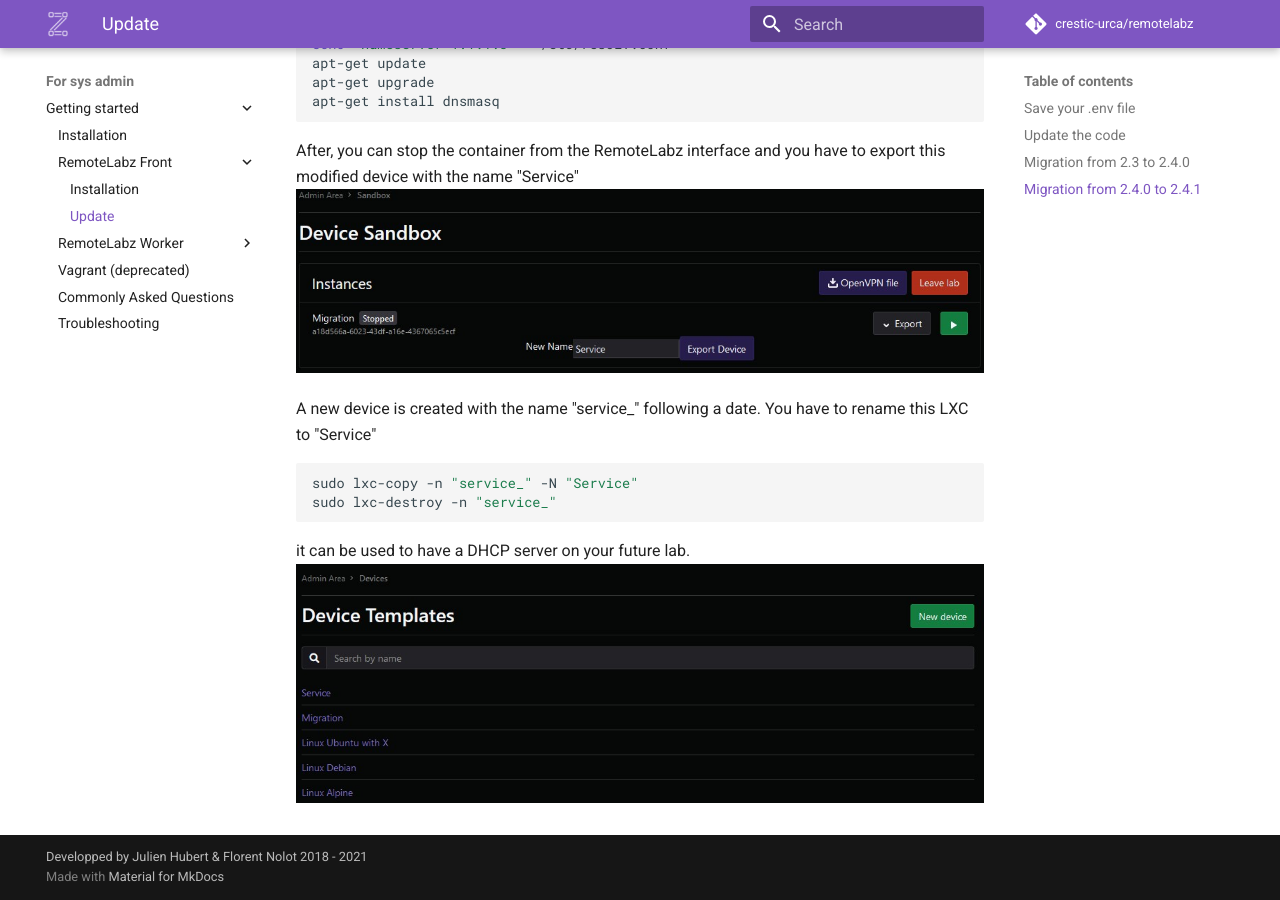
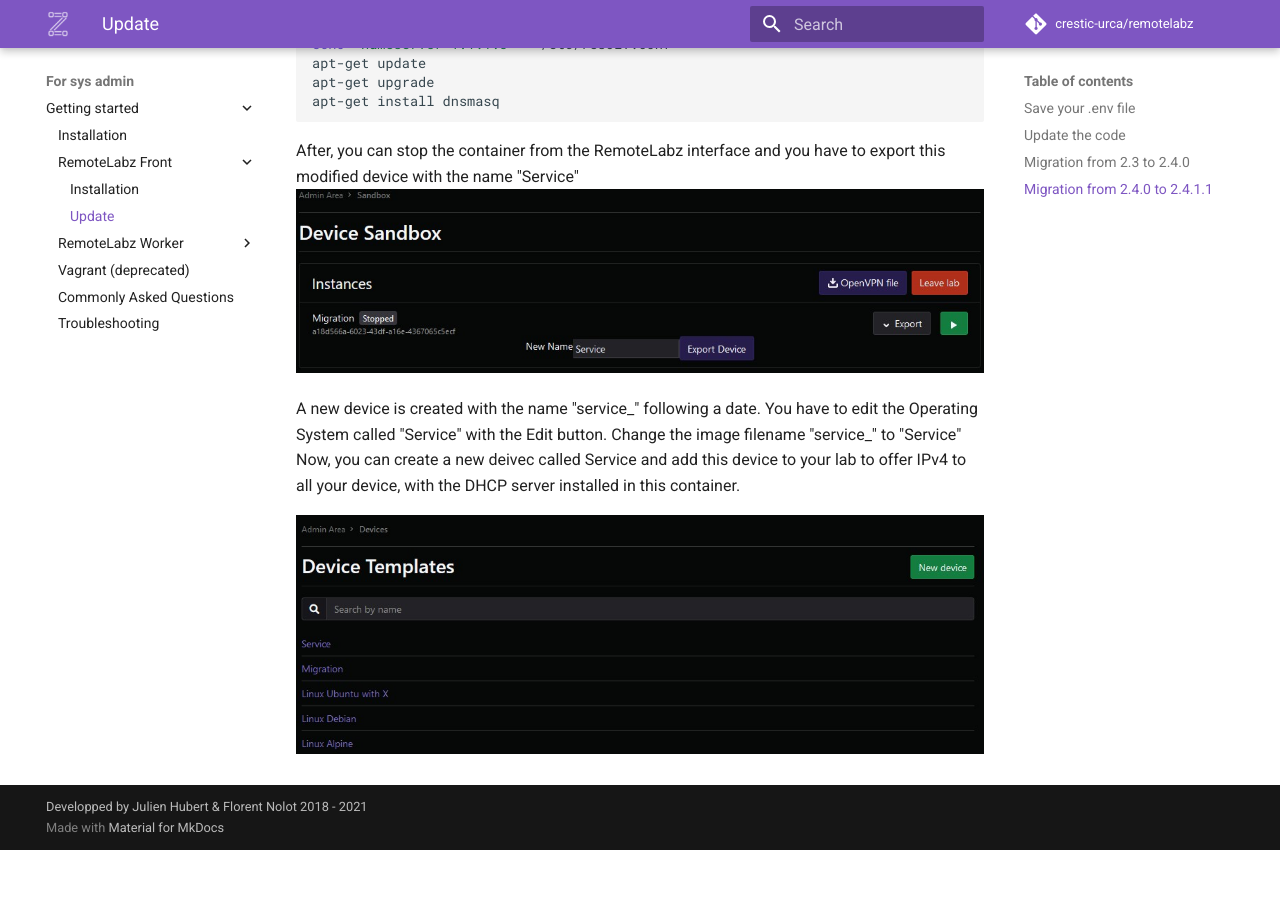
Before and after one commit to remotelabz/remotelabz-docs, an MkDocs documentation site: the page built from docs/administrators/getting-started/ubuntu-front-update.md, in a window 1280 px wide and 900 px high, scrolled down 2377 px. Built offline with MkDocs 1.6.1 and Material for MkDocs 9.7.7, drawn with Linux system fonts in a browser that asks for light colours; comment, search, counter and statistics services are not loaded; after the commit the page ends 3227 px from its top, so only the background shows below that; some of the changed text lies outside the part shown.

Commit message:
migration process to 2.4.1.1 finish

````diff
--- a/docs/administrators/getting-started/ubuntu-front-update.md
+++ b/docs/administrators/getting-started/ubuntu-front-update.md
@@ -45,9 +45,9 @@ sudo find /opt/remotelabz/public/uploads/lab/banner/* -type d -exec cp /opt/remo
 ```
 You also have to add all user in the default group if you want they can execute some basic labs
 
-##Migration from 2.4.0 to 2.4.1
+##Migration from 2.4.0 to 2.4.1.1
 
-To update from 2.4.0 to 2.4.1, on the worker, you have to :
+To update from 2.4.0 to 2.4.1.1, on the worker, you have to :
 ```bash
 sudo lxc-create -t download -n Migration -- -d debian -r bullseye -a amd64 --keyserver hkp://keyserver.ubuntu.com
 ```
@@ -69,12 +69,7 @@ apt-get install dnsmasq
 After, you can stop the container from the RemoteLabz interface and you have to export this modified device with the name "Service"
 ![Screenshot](/images/Migration/Migration-Export.jpg)
 
-A new device is created with the name "service_" following a date. You have to rename this LXC to "Service"
+A new device is created with the name "service_" following a date. You have to edit the Operating System called "Service" with the Edit button. Change the image filename "service_" to "Service"
+Now, you can create a new deivec called Service and add this device to your lab to offer IPv4 to all your device, with the DHCP server installed in this container.
 
-```bash
-sudo lxc-copy -n "service_" -N "Service"
-sudo lxc-destroy -n "service_"
-```
-
- it can be used to have a DHCP server on your future lab.
 ![Screenshot](/images/Migration/Migration-End.jpg)
````
